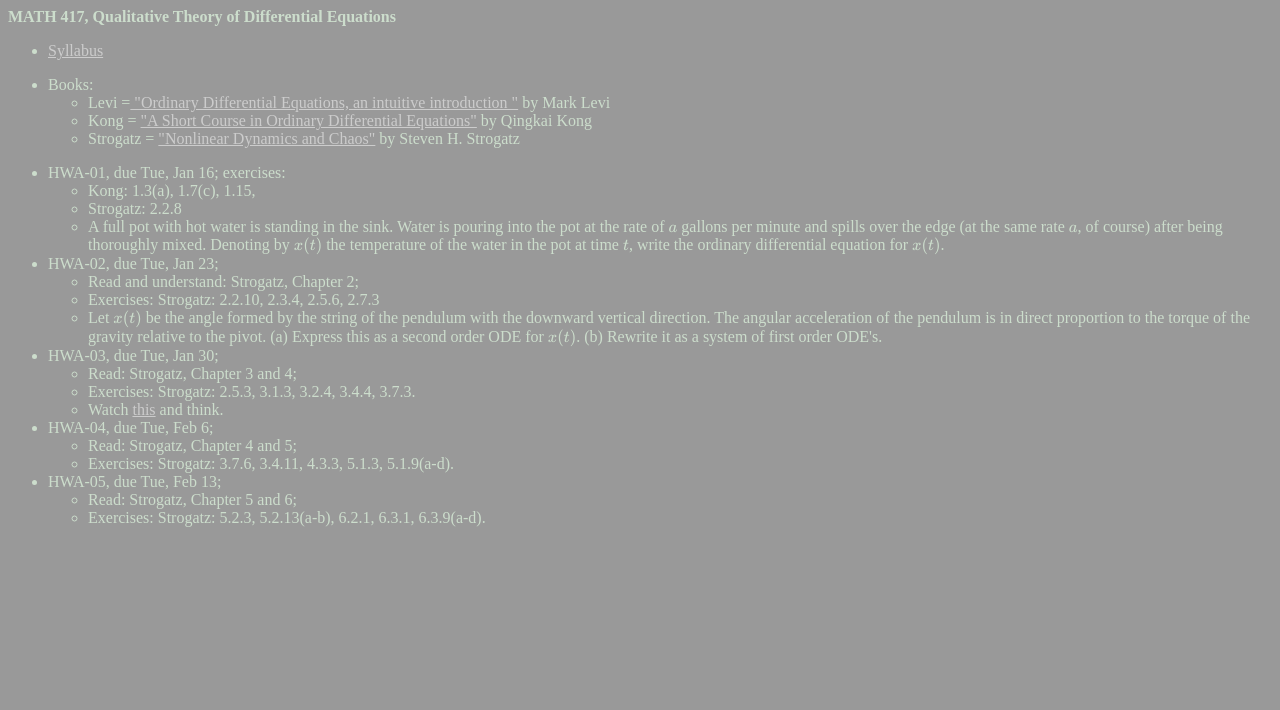
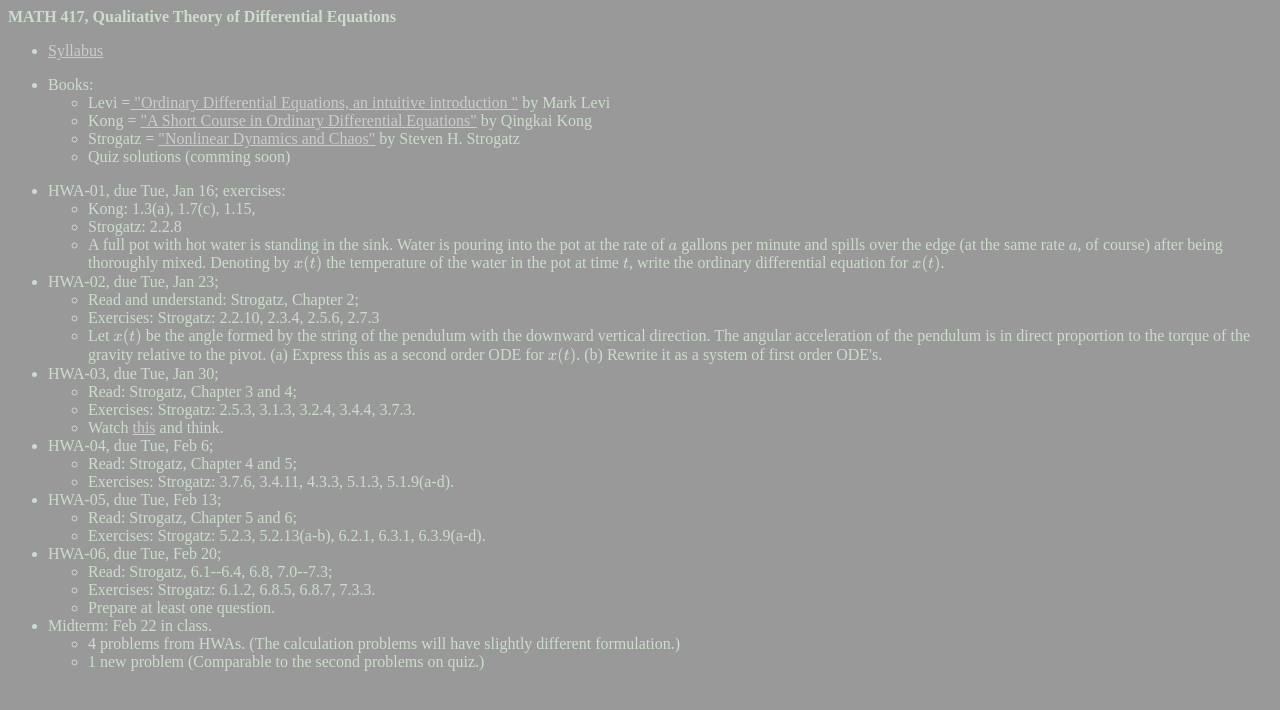
Before and after one commit to anton-petrunin/417, a plain HTML site: page index.html in a window 1280 px wide. Drawn offline with nearby package versions, Linux system fonts and the light colour scheme; some packages are replaced by stand-ins of ours.

Commit message:
HWA-06+Midterm

```diff
--- a/index.html
+++ b/index.html
@@ -19,6 +19,7 @@ Books:
 "</a> by Mark Levi</li>
 <li>Kong = <a href="https://link-springer-com.ezaccess.libraries.psu.edu/book/10.1007/978-3-319-11239-8"> "A Short Course in Ordinary Differential Equations"</a> by Qingkai Kong</li>
 <li>Strogatz = <a href="https://ebookcentral.proquest.com/lib/pensu/detail.action?docID=1181622&query=Nonlinear%20Dynamics%20and%20Chaos"> "Nonlinear Dynamics and Chaos"</a> by Steven H. Strogatz</li>
+<li>Quiz solutions (comming soon) </li>
 </ul>
 </li>
 </ul>
@@ -76,6 +77,25 @@ Exercises: Strogatz: 5.2.3, 5.2.13(a-b), 6.2.1, 6.3.1, 6.3.9(a-d).
 </ul>
 </li>
 
+
+<li> HWA-06, due Tue, Feb 20;
+<ul>
+<li> Read: Strogatz, 6.1--6.4, 6.8, 7.0--7.3;</li>
+<li>
+Exercises: Strogatz: 6.1.2, 6.8.5, 6.8.7, 7.3.3.
+</li>
+<li>Prepare at least one question.</li>
+</ul>
+</li>
+
+<li>Midterm: Feb 22 in class.
+<ul>
+<li> 4 problems from HWAs. (The calculation problems will have slightly different formulation.)</li>
+<li> 1 new problem (Comparable to the second problems on quiz.)
+</li>
+</ul>
+</li>
+
 <!--
 <li> HWA-1, due Tue, Jan 15:
 <dd> Exercises: 2.2.8, 2.2.10, 2.5.5, 2.6.2</dd>
```
